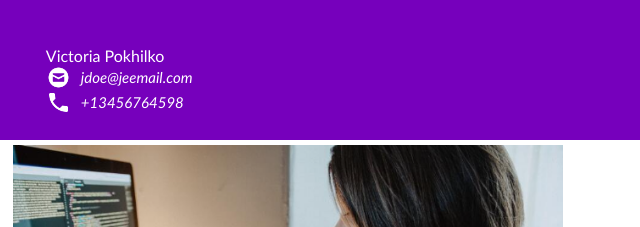
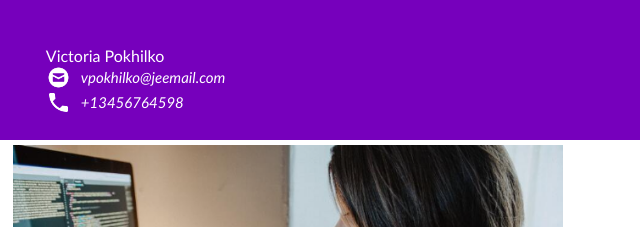
Before and after one commit to vvpokhilko/my-portfolio, a plain HTML site: page index.html in a window 1280 px wide. Shown: the top 227 px of the page, 0-640 px from the left. Drawn offline with Linux system fonts and the light colour scheme.

Commit message:
Update index.html
Fixed email address

```diff
--- a/index.html
+++ b/index.html
@@ -13,7 +13,7 @@
           Victoria Pokhilko
           <div class="contact_info">
             <img src="html_finalprojimages/envelope.png" alt="https://icons8.com/icon/124377/circled-envelope"/>
-          jdoe@jeemail.com
+          vpokhilko@jeemail.com
         </div>
         <div style="clear:both;"></div>
         <div class="contact_info">
```
